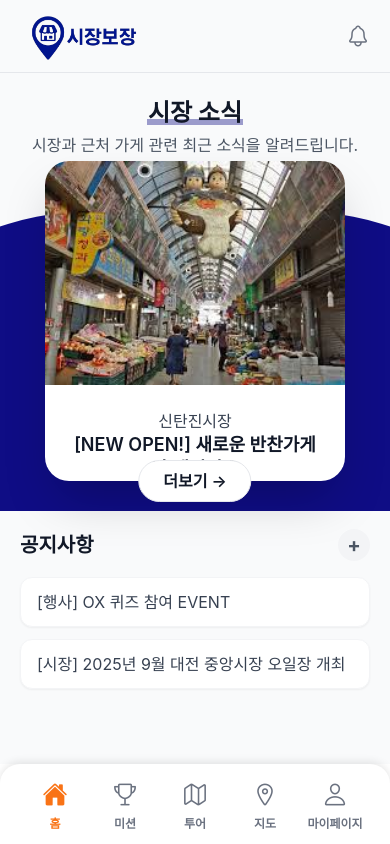
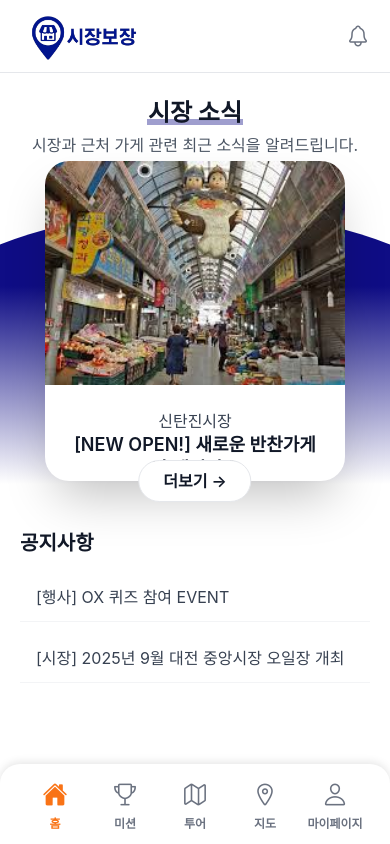
Before and after one commit to sijang-bojang/frontend, a React Native app: screen /Home in a window 390 px wide. Built offline with nearby package versions, Linux system fonts and the light colour scheme; no server answers.

Commit message:
chore: 홈 화면 공지사항 디자인 변경

```diff
--- a/package.json
+++ b/package.json
@@ -23,6 +23,7 @@
     "expo-font": "~13.3.2",
     "expo-haptics": "~14.1.4",
     "expo-image": "~2.4.0",
+    "expo-linear-gradient": "^14.1.5",
     "expo-linking": "~7.1.7",
     "expo-splash-screen": "~0.30.10",
     "expo-status-bar": "~2.2.3",
--- a/src/features/home/HomeScreen.tsx
+++ b/src/features/home/HomeScreen.tsx
@@ -1,6 +1,7 @@
 import React from "react";
 import { ScrollView, View, Text } from "react-native";
 import { SafeAreaView } from "react-native-safe-area-context";
+import { LinearGradient } from "expo-linear-gradient";
 import HeaderBar from "./components/HeaderBar";
 import MarketNewsCard from "./components/HeroCarousel";
 import NoticesSection from "./components/NoticesSection";
@@ -13,17 +14,25 @@ export default function HomeScreen() {
   ];
 
   return (
-    <SafeAreaView
-      className="flex-1 bg-gray-50"
-      edges={["top", "left", "right"]}
-    >
+    <SafeAreaView className="flex-1 bg-white" edges={["top", "left", "right"]}>
       <HeaderBar />
       <ScrollView className="flex-1">
         {/* 시장 소식 섹션 */}
-        <View className="px-3 py-6 relative">
+        <View className="px-3 py-6 pb-18 relative">
           {/* 타원형 배경 */}
           <View className="absolute inset-0 items-center justify-center -z-10">
-            <View className="w-[800px] h-[300px] bg-[#0F0D85] rounded-t-full mt-36" />
+            <LinearGradient
+              colors={["#0F0D85", "#0F0D85", "#ffffff"]}
+              locations={[0, 0.2, 0.8, 0.9]}
+              style={{
+                width: 800,
+                height: 330,
+                borderRadius: 400,
+                borderBottomLeftRadius: 0,
+                borderBottomRightRadius: 0,
+                marginTop: 192,
+              }}
+            />
           </View>
 
           {/* 시장 소식 제목 */}
--- a/src/features/home/components/NoticesSection.tsx
+++ b/src/features/home/components/NoticesSection.tsx
@@ -14,13 +14,6 @@ const NoticesSection: React.FC<NoticesSectionProps> = ({
   <View className="px-5 py-6">
     <View className="flex-row items-center justify-between mb-4">
       <Text className="text-xl font-bold text-gray-900">공지사항</Text>
-      <TouchableOpacity
-        activeOpacity={0.7}
-        className="w-8 h-8 rounded-full bg-gray-100 items-center justify-center"
-        onPress={onPressAdd}
-      >
-        <Text className="text-gray-600 text-xl font-bold">+</Text>
-      </TouchableOpacity>
     </View>
 
     {/* 공지사항 목록 */}
@@ -28,7 +21,7 @@ const NoticesSection: React.FC<NoticesSectionProps> = ({
       {notices.map((item) => (
         <View
           key={item.id}
-          className="bg-white rounded-xl border border-gray-100 px-4 py-3 shadow-sm"
+          className="bg-white px-4 py-3 border-b border-gray-100"
         >
           <Text className="text-gray-700 text-base">{item.text}</Text>
         </View>
```
Also changed, not shown: 1 other file (tests, documents, lock files or other folders).
